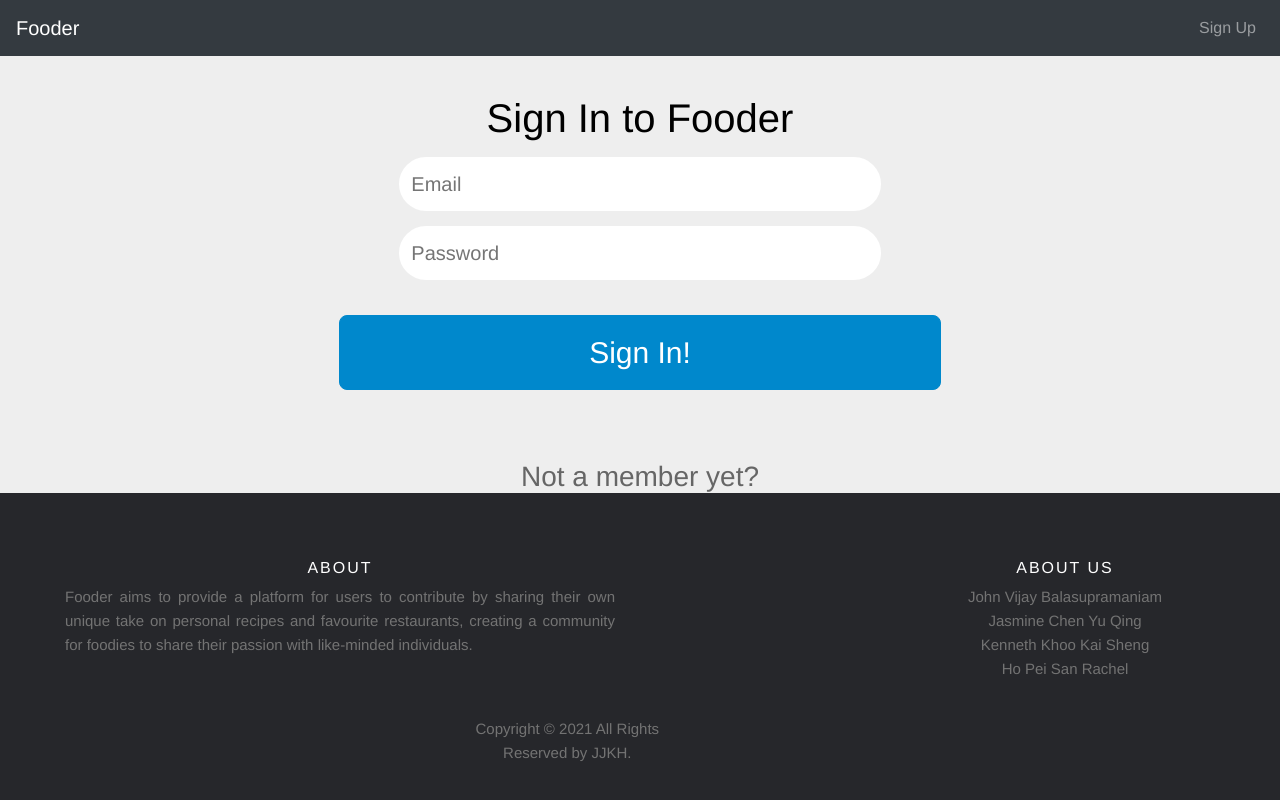
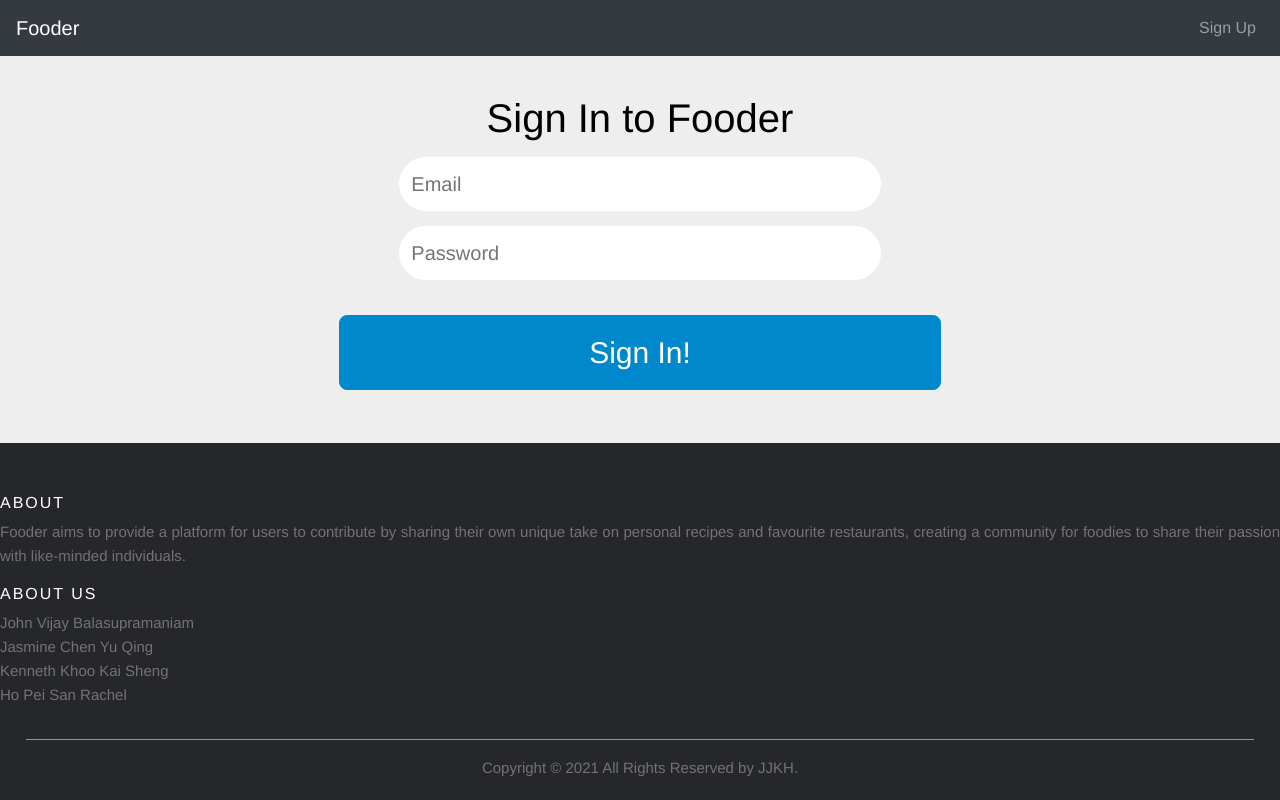
Before and after one commit to oolongmilkteax/Fooder, a Vue app: page / in a window 1280 px wide. Built offline with nearby package versions, Linux system fonts and the light colour scheme.

Commit message:
modified footer

```diff
--- a/src/components/CustomFooter.vue
+++ b/src/components/CustomFooter.vue
@@ -1,15 +1,9 @@
 <template>
   <div class="site-footer">
-      <div class="container">
-        <div class="row">
-          <div class="col-sm-12 col-md-6">
+    <div class="central">
+      <div>
       <h6>About</h6>
-            <p class="text-justify">Fooder aims to provide a platform for users to contribute by sharing their own unique take on personal recipes and favourite restaurants, creating a community for foodies to share their passion with like-minded individuals.
-</p>
-          </div>
-          <div class="col-xs-6 col-md-3">
-          </div>
-          <div class="col-xs-6 col-md-3">
+      <p class="text-justify">Fooder aims to provide a platform for users to contribute by sharing their own unique take on personal recipes and favourite restaurants, creating a community for foodies to share their passion with like-minded individuals.</p>
       <h6>About Us</h6>
       <ul class="footer-links">
         <li><a href="https://github.com/Telentovj">John Vijay Balasupramaniam</a></li>
@@ -18,20 +12,10 @@
         <li><a href="https://github.com/oolongmilkteax">Ho Pei San Rachel</a></li>
       </ul>
       </div>
-        </div>
       <hr>
-      </div>
-      <div class="container">
-        <div class="row">
-          <div class="col-md-8 col-sm-6 col-xs-12">
       <p class="copyright-text">Copyright &copy; 2021 All Rights Reserved by
         <a href="#">JJKH</a>.
       </p>
-          </div>
-
-          <div class="col-md-4 col-sm-6 col-xs-12">
-          </div>
-        </div>
     </div>
   </div>
 </template>
@@ -43,7 +27,20 @@ export default {
 </script>
 
 <style>
-
+hr {
+  border: 0;
+  clear:both;
+  display:block;
+  width: 96%;
+  background-color:white;
+  height: 1px;
+}
+.central{
+  display: flex;
+  justify-content: center;
+  align-items: center;
+  flex-direction: column;
+}
 .site-footer
 {
   background-color:#26272b;
@@ -52,7 +49,6 @@ export default {
   line-height:24px;
   color:#737373;
   width: 100%;
-  margin-top: 5%;
 }
 .site-footer hr
 {
@@ -118,7 +114,8 @@ export default {
 }
 .copyright-text
 {
-  margin:0
+  margin:0;
+  text-align: center;
 }
 @media (max-width:991px)
 {
--- a/src/components/ProfilePage.vue
+++ b/src/components/ProfilePage.vue
@@ -3,23 +3,31 @@
   <Cheader></Cheader>
     <PulseLoader id="loading" :loading="isLoading"></PulseLoader>
     <div v-show="!isLoading" class="profileBorder">
-      <b-card :title="name" bg-variant="secondary" text-variant="white" class="mb-4">
-        <b-card-text>{{ email }}</b-card-text>
+      <b-card :title="name" bg-variant="secondary" text-variant="white" class="mb-4 ">
+        <b-card-text>
+          {{ email }}
+        </b-card-text>
       </b-card>
-      <br />
+      <br>
 
       <div id="emptyContri" v-if="contriRecipes == '' && contriRestaurants == ''">
         <span>You have made 0 contributions so far</span>
-        <br />
-        <button id="contributeButton" v-on:click="contribute">Start contributing!</button>
+        <br>
+        <button
+          id="contributeButton"
+          v-on:click="contribute"
+        >Start contributing!
+        </button>
       </div>
 
-      <h1 style="text-align:center" v-if="contriRecipes != ''">Contributed Recipes</h1>
+      <h1 style="text-align:center" v-if="contriRecipes != ''">
+        Contributed Recipes
+      </h1>
       <ul id="BriefDescription">
         <b-card-group deck class="mx-auto">
           <li
           id="profilelist"
-          class="col-md-4"
+          class="ml-3 mx-auto"
           v-for="recipe in recipes"
           v-bind:key="recipe.name"
           >
@@ -31,15 +39,18 @@
           </b-card>
           </li>
         </b-card-group>
+
       </ul>
-      <br />
-      <br />
-      <h1 style="text-align:center" v-if="contriRestaurants != ''">Contributed Restaurants</h1>
+      <br>
+      <br>
+      <h1 style="text-align:center" v-if="contriRestaurants != ''">
+        Contributed Restaurants
+      </h1>
       <ul id="BriefDescription">
         <b-card-group deck class="mx-auto">
           <li
           id="profilelist"
-          class="col-md-4"
+          class="ml-3 mx-auto"
           v-for="restaurant in restaurants"
           v-bind:key="restaurant.name"
           >
@@ -51,11 +62,13 @@
           </b-card>
           </li>
         </b-card-group>
+
       </ul>
     </div>
     <Cfooter v-if="contributed"></Cfooter>
     <Cfooter v-if="contributed == false" class="bottomFooter"></Cfooter>
   </div>
+
 </template>
 
 <script>
@@ -73,25 +86,26 @@ export default {
       uid: "",
       restaurants: [],
       recipes: [],
-      name: "",
-      username: "",
-      email: "",
-      contributed: true
+      name:"",
+      username:"",
+      email:"",
+      contributed:true,
     };
   },
   components: {
-    PulseLoader
+    PulseLoader,
   },
   methods: {
     logout: logout,
     fetchInfo: function() {
+      //this.uid = db.auth().currentUser.uid;
       this.uid = this.$store.state.uid;
-      if (this.userProfile == null) {
+      if(this.userProfile == null){
         db.firestore()
           .collection("user")
           .doc(this.uid)
-          .get({ source: "cache" })
-          .then(user => {
+          .get()
+          .then((user) => {
               this.name = user.data().name;
               this.email = user.data().email;
               this.contriRecipes = user.data().contributeRecipe;
@@ -101,20 +115,19 @@ export default {
           })
           .then(() => {
             this.isLoading = false;
-            if (this.contriRecipes.length == 0) {
+            if(this.contriRecipes.length == 0){
               this.contributed = false;
             }
-            if (this.contriRestaurants.length == 0) {
+            if(this.contriRestaurants.length == 0){
               this.contributed = false;
             }
-            //alert(this.contributed);
           });
       } else {
         db.firestore()
         .collection("user")
         .doc(this.userProfile[0])
-          .get({ source: "cache" })
-          .then(user => {
+        .get()
+        .then((user) => {
             this.name = user.data().name;
             this.username = user.data().username;
             this.email = user.data().email;
@@ -125,10 +138,10 @@ export default {
         })
         .then(() => {
           this.isLoading = false;
-            if (this.contriRecipes.length == 0) {
+          if(this.contriRecipes.length == 0){
               this.contributed = false;
             }
-            if (this.contriRestaurants.length == 0) {
+            if(this.contriRestaurants.length == 0){
               this.contributed = false;
             }
         });
@@ -137,9 +150,9 @@ export default {
     fetchRecipes: function() {
       db.firestore()
         .collection("recipe")
-        .get({ source: "cache" })
-        .then(snapshot => {
-          snapshot.docs.forEach(doc => {
+        .get()
+        .then((snapshot) => {
+          snapshot.docs.forEach((doc) => {
             if (this.contriRecipes.includes(doc.id)) {
               this.recipes.push(doc.data());
             }
@@ -149,23 +162,20 @@ export default {
     fetchRestaurants: function() {
       db.firestore()
         .collection("restaurant")
-        .get({ source: "cache" })
-        .then(snapshot => {
-          snapshot.docs.forEach(doc => {
+        .get()
+        .then((snapshot) => {
+          snapshot.docs.forEach((doc) => {
             if (this.contriRestaurants.includes(doc.id)) {
               this.restaurants.push(doc.data());
             }
           });
         });
     },
-    searchRecipe: function(recipe) {
-      this.$router.push({ name: "Recipe", params: { searchedValue: recipe } });
+    searchRecipe: function(recipe){
+      this.$router.push({ name: 'Recipe', params: {searchedValue: recipe}})
     },
-    searchRestaurant: function(restaurant) {
-      this.$router.push({
-        name: "Restaurant",
-        params: { searchedValue: restaurant }
-      });
+    searchRestaurant: function(restaurant){
+      this.$router.push({ name: 'Restaurant', params: {searchedValue: restaurant}})
     },
     go: function(ingredients, directions) {
       this.$router.push({
@@ -177,12 +187,12 @@ export default {
       window.open(url);
     },
     contribute: function() {
-      this.$router.push({ path: "/contribute" });
+      this.$router.push({ path: "/contribute" })
     }
   },
   created: function() {
     this.fetchInfo();
-  }
+  },
 };
 </script>
 
@@ -229,7 +239,7 @@ img {
   display: flex;
   justify-content: center;
 }
-.bottomFooter {
+.bottomFooter{
   position: fixed;
   left: 0;
   bottom: 0;
```
Lines whose indentation alone changed are shown as unchanged.
